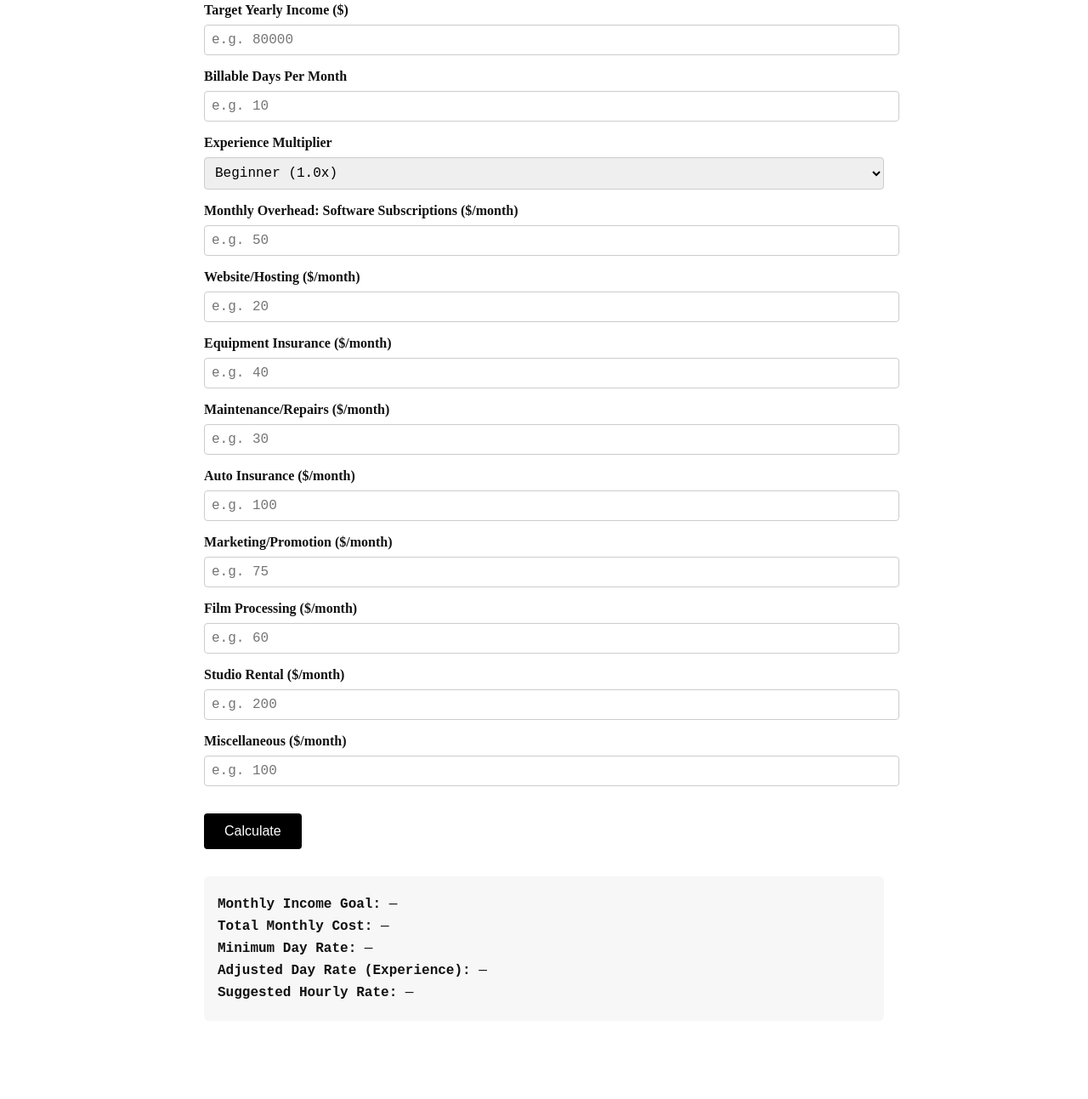
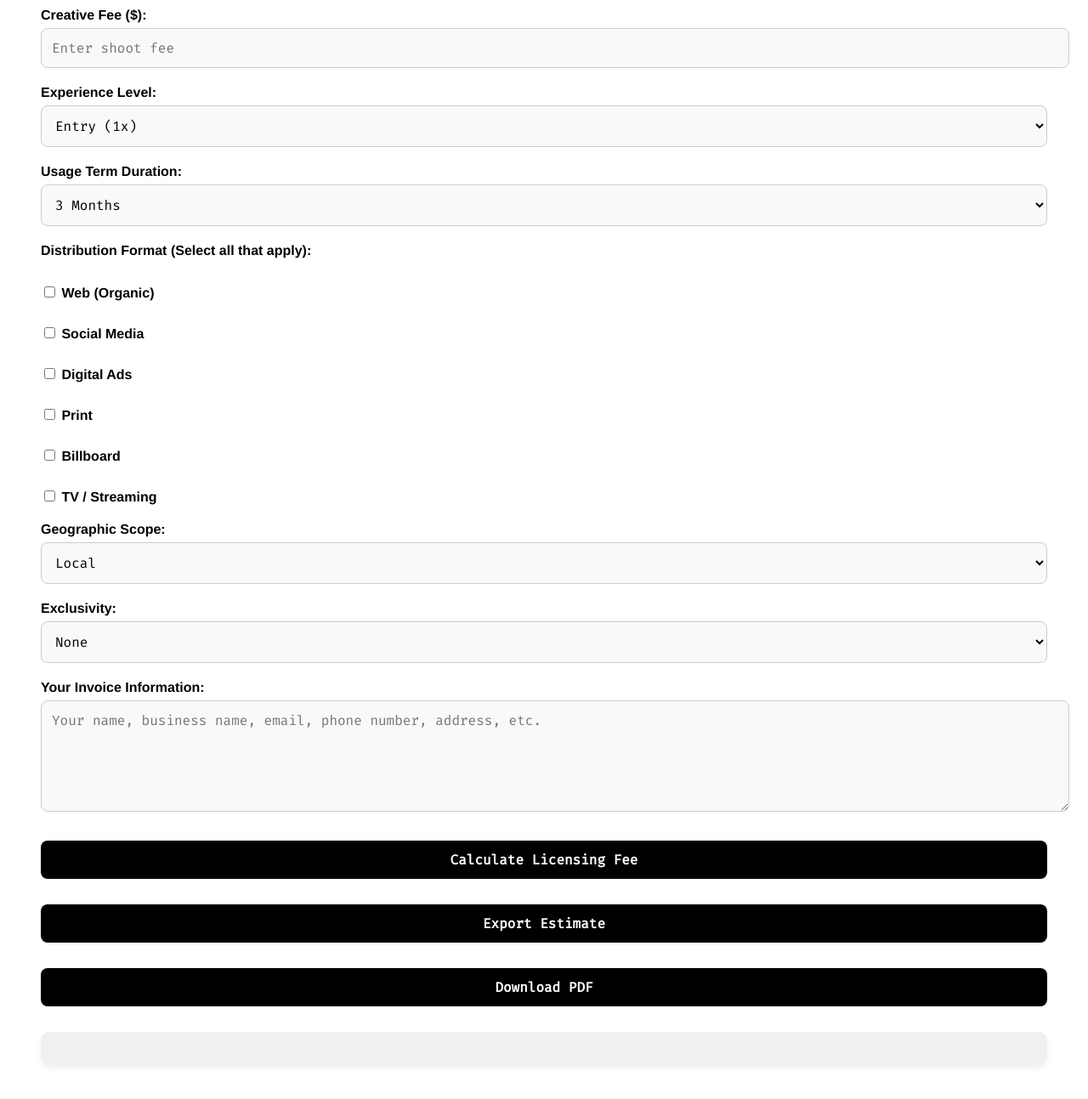
Before and after one commit to danpopsd/Pricing-Calculator-2.0, a plain HTML site: page index.html in a window 1280 px wide. Shown: the part 103-1396 px from the top of the page at 85% size. Before the commit the page ends 1336 px from the top, so only its background shows below. Drawn offline with nearby package versions, Linux system fonts and the light colour scheme; a web font is replaced by a local one.

Commit message:
Update index.html

```diff
--- a/index.html
+++ b/index.html
@@ -1,167 +1,188 @@
 <!DOCTYPE html>
 <html lang="en">
 <head>
-  <meta charset="UTF-8" />
-  <meta name="viewport" content="width=device-width, initial-scale=1.0" />
-  <title>Photographer Pricing Calculator</title>
-  <link href="https://fonts.googleapis.com/css2?family=FiraCode:wght@300;400&display=swap" rel="stylesheet">
+  <meta charset="UTF-8">
+  <meta name="viewport" content="width=device-width, initial-scale=1.0">
+  <title>Image Licensing Calculator</title>
+  <link href="https://fonts.googleapis.com/css2?family=Fira+Code&display=swap" rel="stylesheet">
+  <script src="https://cdnjs.cloudflare.com/ajax/libs/jspdf/2.5.1/jspdf.umd.min.js"></script>
   <style>
     body {
-      font-family: 'Roboto Slab', serif;
-      background-color: #fff;
-      color: #111;
-      padding: 2rem;
-      max-width: 800px;
-      margin: 0 auto;
+      font-family: 'Helvetica', 'Arial', sans-serif;
+      background-color: #ffffff;
+      padding: 40px;
+      color: #000000;
     }
     h1 {
-      font-size: 2rem;
-      margin-bottom: 1rem;
+      font-family: 'Helvetica', 'Arial', sans-serif;
+      font-weight: bold;
+      font-size: 24px;
+      margin-bottom: 20px;
     }
     label {
+      margin-top: 20px;
+      font-weight: bold;
       display: block;
-      margin-top: 1rem;
-      font-weight: 600;
     }
-    input, select {
-      font-family: 'Courier Prime', monospace;
+    input[type="number"], textarea, button, select {
       width: 100%;
-      padding: 0.5rem;
-      margin-top: 0.5rem;
+      padding: 12px;
+      margin-top: 6px;
       border: 1px solid #ccc;
-      border-radius: 4px;
-      font-size: 1rem;
+      border-radius: 8px;
+      font-size: 16px;
+      background-color: #f9f9f9;
+      color: #000;
+      transition: box-shadow 0.3s ease;
+      font-family: 'Fira Code', monospace;
+    }
+    input:hover, textarea:hover, button:hover, select:hover {
+      box-shadow: 0 0 8px rgba(0, 0, 0, 0.1);
     }
     button {
       background-color: #000;
       color: #fff;
+      font-weight: bold;
+      cursor: pointer;
+      margin-top: 30px;
       border: none;
-      padding: 0.75rem 1.5rem;
-      font-size: 1rem;
-      margin-top: 2rem;
-      cursor: pointer;
-      border-radius: 4px;
     }
-    .results {
-      margin-top: 2rem;
-      padding: 1rem;
-      background: #f7f7f7;
-      border-radius: 6px;
-      font-family: 'Courier Prime', monospace;
+    button:hover {
+      background-color: #333;
     }
-    .results p {
-      margin: 0.5rem 0;
-      font-weight: 500;
+    .result {
+      margin-top: 30px;
+      font-size: 18px;
+      font-family: 'Fira Code', monospace;
+      font-weight: bold;
+      background-color: #f0f0f0;
+      padding: 20px;
+      border-radius: 10px;
+      box-shadow: 0 4px 8px rgba(0, 0, 0, 0.05);
     }
-
-    @media (max-width: 600px) {
-      body {
-        padding: 1rem;
-        font-size: 0.95rem;
-      }
-      input, select {
-        font-size: 1rem;
-        padding: 0.5rem;
-      }
-      h1 {
-        font-size: 1.5rem;
-        text-align: center;
-      }
-      label {
-        margin-top: 0.75rem;
-      }
-      button {
-        width: 100%;
-        font-size: 1rem;
-      }
-      .results {
-        padding: 0.75rem;
-      }
+    .checkbox-group {
+      display: flex;
+      flex-direction: column;
+      gap: 8px;
+      margin-top: 10px;
     }
   </style>
 </head>
 <body>
-  <h1>Photography Pricing Calculator</h1>
+  <h1>Usage / Image Licensing Calculator</h1>
 
-  <div id="calculator">
-    <label>Target Yearly Income ($)
-      <input type="number" id="yearlyIncome" placeholder="e.g. 80000">
-    </label>
+  <label for="creativeFee">Creative Fee ($):</label>
+  <input type="number" id="creativeFee" placeholder="Enter shoot fee" />
 
-    <label>Billable Days Per Month
-      <input type="number" id="billableDays" placeholder="e.g. 10">
-    </label>
+  <label for="experience">Experience Level:</label>
+  <select id="experience">
+    <option value="1">Entry (1x)</option>
+    <option value="1.25">Mid-Level (1.25x)</option>
+    <option value="1.5">Experienced (1.5x)</option>
+    <option value="2">Top-Tier (2x)</option>
+  </select>
 
-    <label>Experience Multiplier
-      <select id="experienceMultiplier">
-        <option value="1">Beginner (1.0x)</option>
-        <option value="1.5">Intermediate (1.5x)</option>
-        <option value="2.5">Expert (2.5x)</option>
-      </select>
-    </label>
+  <label for="term">Usage Term Duration:</label>
+  <select id="term">
+    <option value="0.5">3 Months</option>
+    <option value="0.75">6 Months</option>
+    <option value="1">1 Year</option>
+    <option value="1.5">2 Years</option>
+    <option value="2.5">Perpetual</option>
+  </select>
 
-    <label>Monthly Overhead: Software Subscriptions ($/month)
-      <input type="number" class="expense-input" placeholder="e.g. 50">
-    </label>
-    <label>Website/Hosting ($/month)
-      <input type="number" class="expense-input" placeholder="e.g. 20">
-    </label>
-    <label>Equipment Insurance ($/month)
-      <input type="number" class="expense-input" placeholder="e.g. 40">
-    </label>
-    <label>Maintenance/Repairs ($/month)
-      <input type="number" class="expense-input" placeholder="e.g. 30">
-    </label>
-    <label>Auto Insurance ($/month)
-      <input type="number" class="expense-input" placeholder="e.g. 100">
-    </label>
-    <label>Marketing/Promotion ($/month)
-      <input type="number" class="expense-input" placeholder="e.g. 75">
-    </label>
-    <label>Film Processing ($/month)
-      <input type="number" class="expense-input" placeholder="e.g. 60">
-    </label>
-    <label>Studio Rental ($/month)
-      <input type="number" class="expense-input" placeholder="e.g. 200">
-    </label>
-    <label>Miscellaneous ($/month)
-      <input type="number" class="expense-input" placeholder="e.g. 100">
-    </label>
-
-    <button onclick="calculateRates()">Calculate</button>
-
-    <div class="results">
-      <p><strong>Monthly Income Goal:</strong> <span id="monthlyIncome">—</span></p>
-      <p><strong>Total Monthly Cost:</strong> <span id="monthlyTotal">—</span></p>
-      <p><strong>Minimum Day Rate:</strong> <span id="minimumDayRate">—</span></p>
-      <p><strong>Adjusted Day Rate (Experience):</strong> <span id="adjustedDayRate">—</span></p>
-      <p><strong>Suggested Hourly Rate:</strong> <span id="hourlyRate">—</span></p>
-    </div>
+  <label>Distribution Format (Select all that apply):</label>
+  <div class="checkbox-group" id="mediaCheckboxes">
+    <label><input type="checkbox" value="web"> Web (Organic)</label>
+    <label><input type="checkbox" value="0.4"> Social Media</label>
+    <label><input type="checkbox" value="0.7"> Digital Ads</label>
+    <label><input type="checkbox" value="0.8"> Print</label>
+    <label><input type="checkbox" value="1.2"> Billboard</label>
+    <label><input type="checkbox" value="1.8"> TV / Streaming</label>
   </div>
 
+  <label for="geo">Geographic Scope:</label>
+  <select id="geo">
+    <option value="0">Local</option>
+    <option value="0.25">Regional</option>
+    <option value="0.6">National</option>
+    <option value="1.2">International</option>
+  </select>
+
+  <label for="exclusivity">Exclusivity:</label>
+  <select id="exclusivity">
+    <option value="0">None</option>
+    <option value="0.6">Industry Exclusive</option>
+    <option value="1.2">Full Exclusive</option>
+  </select>
+
+  <label for="invoiceInfo">Your Invoice Information:</label>
+  <textarea id="invoiceInfo" rows="5" placeholder="Your name, business name, email, phone number, address, etc."></textarea>
+
+  <button onclick="calculateFee()">Calculate Licensing Fee</button>
+  <button onclick="exportEstimate()">Export Estimate</button>
+  <button onclick="exportPDF()">Download PDF</button>
+
+  <div class="result" id="result"></div>
+
   <script>
-    function calculateRates() {
-      const inputs = document.querySelectorAll('.expense-input');
-      let totalOverhead = 0;
-      inputs.forEach(input => totalOverhead += Number(input.value || 0));
+    let lastCalculation = '';
 
-      const yearlyIncome = Number(document.getElementById('yearlyIncome').value);
-      const billableDays = Number(document.getElementById('billableDays').value);
-      const multiplier = Number(document.getElementById('experienceMultiplier').value);
+    function calculateFee() {
+      const creativeFee = parseFloat(document.getElementById('creativeFee').value);
+      const experienceMultiplier = parseFloat(document.getElementById('experience').value);
+      const termMultiplier = parseFloat(document.getElementById('term').value);
+      const geoMultiplier = parseFloat(document.getElementById('geo').value);
+      const exclusivityMultiplier = parseFloat(document.getElementById('exclusivity').value);
 
-      if (!yearlyIncome || !billableDays) return;
+      let mediaMultiplier = 0;
+      const checkboxes = document.querySelectorAll('#mediaCheckboxes input[type="checkbox"]');
+      checkboxes.forEach(cb => {
+        if (cb.checked) {
+          if (cb.value === "web" && termMultiplier <= 0.75) {
+            mediaMultiplier += 0; // Web included for up to 6 months
+          } else if (cb.value === "web") {
+            mediaMultiplier += 0.2; // If beyond 6 months, add cost
+          } else {
+            mediaMultiplier += parseFloat(cb.value);
+          }
+        }
+      });
 
-      const monthlyIncome = yearlyIncome / 12;
-      const monthlyTotal = monthlyIncome + totalOverhead;
-      const minDayRate = monthlyTotal / billableDays;
-      const adjustedRate = minDayRate * multiplier;
-      const hourlyRate = adjustedRate / 8;
+      const totalMultiplier = (termMultiplier + mediaMultiplier + geoMultiplier + exclusivityMultiplier) * experienceMultiplier;
+      const licensingFee = creativeFee * totalMultiplier;
+      const totalFee = creativeFee + licensingFee;
 
-      document.getElementById('monthlyIncome').innerText = `$${monthlyIncome.toFixed(2)}`;
-      document.getElementById('monthlyTotal').innerText = `$${monthlyTotal.toFixed(2)}`;
-      document.getElementById('minimumDayRate').innerText = `$${minDayRate.toFixed(2)}`;
-      document.getElementById('adjustedDayRate').innerText = `$${adjustedRate.toFixed(2)}`;
-      document.getElementById('hourlyRate').innerText = `$${hourlyRate.toFixed(2)}`;
+      lastCalculation = `Licensing Fee: $${licensingFee.toFixed(2)}\nTotal Fee (including creative): $${totalFee.toFixed(2)}`;
+      document.getElementById('result').innerHTML = lastCalculation.replace(/\n/g, '<br>');
+    }
+
+    function exportEstimate() {
+      const invoiceInfo = document.getElementById('invoiceInfo').value;
+      const blob = new Blob([
+        `Image Licensing Estimate\n\n${invoiceInfo}\n\n${lastCalculation}`
+      ], { type: 'text/plain;charset=utf-8' });
+
+      const a = document.createElement('a');
+      a.href = URL.createObjectURL(blob);
+      a.download = 'usage_estimate.txt';
+      document.body.appendChild(a);
+      a.click();
+      document.body.removeChild(a);
+      URL.revokeObjectURL(a.href);
+    }
+
+    async function exportPDF() {
+      const { jsPDF } = window.jspdf;
+      const doc = new jsPDF();
+
+      const invoiceInfo = document.getElementById('invoiceInfo').value;
+      const estimateText = `Image Licensing Estimate\n\n${invoiceInfo}\n\n${lastCalculation}`;
+
+      const lines = doc.splitTextToSize(estimateText, 180);
+      doc.text(lines, 15, 20);
+
+      doc.save('usage_estimate.pdf');
     }
   </script>
 </body>
```
